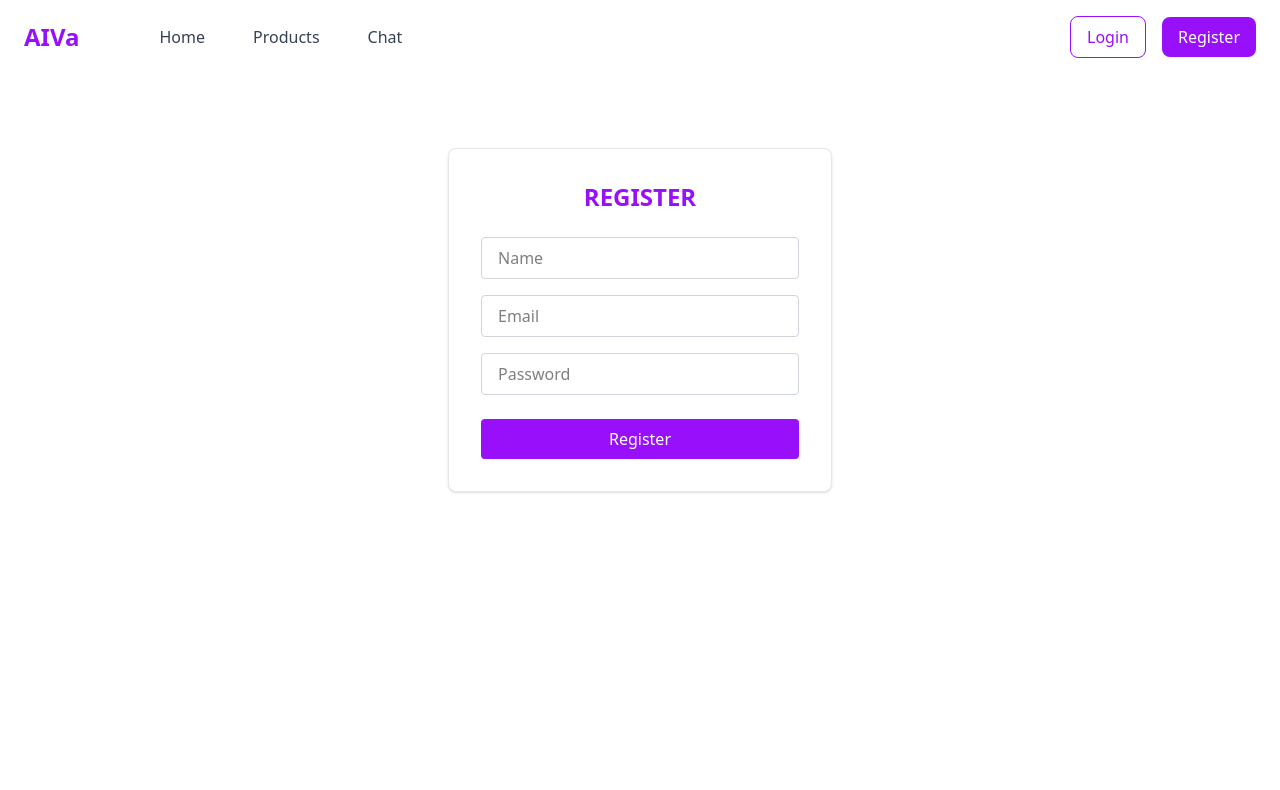
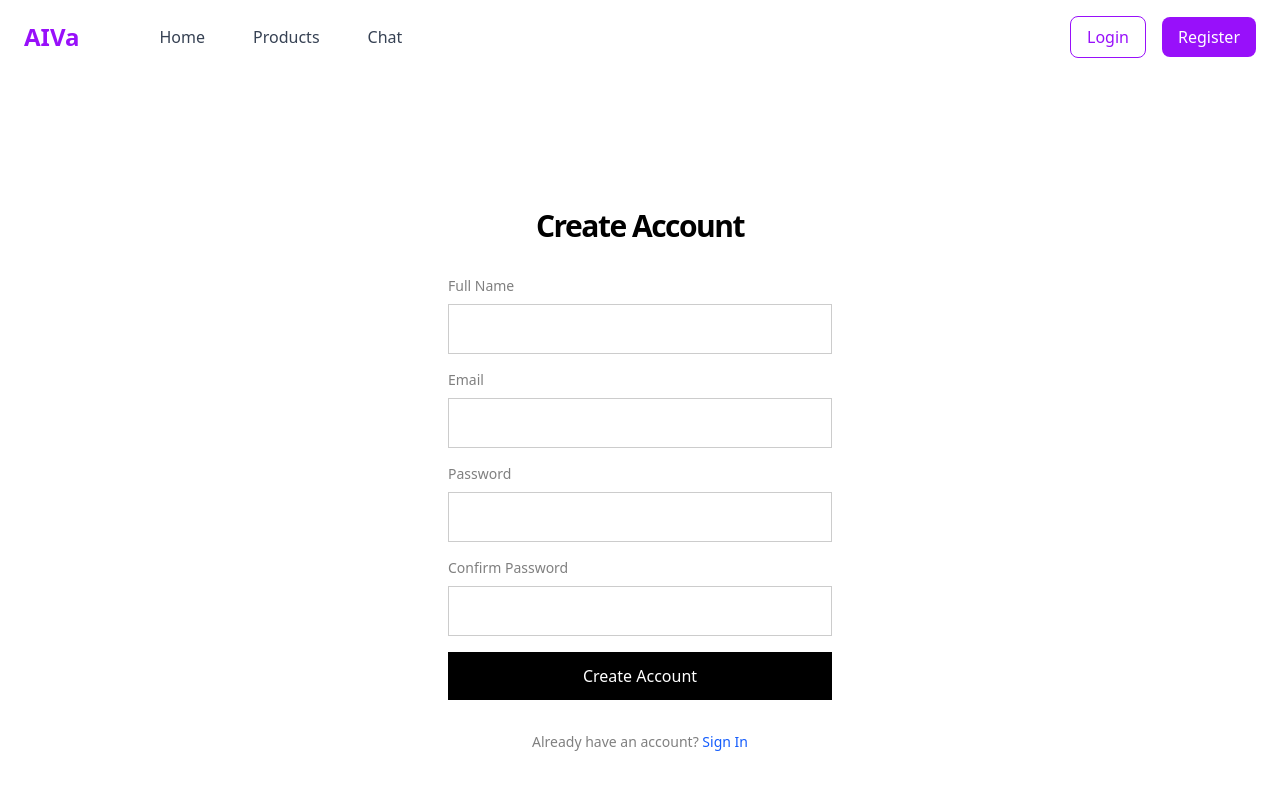
Before and after one commit to OUSL-EEY4189-PA01/AIVa-Ecommerce-Platform, a React (Vite) app in the folder frontend/: page /register in a window 1280 px wide. Shown: the top 790 px of the page. Built offline with nearby package versions, Linux system fonts and the light colour scheme.

Commit message:
Update Login page and Register page

```diff
--- a/frontend/pages/Login.jsx
+++ b/frontend/pages/Login.jsx
@@ -1,86 +1,75 @@
-import { useState } from "react";
-import { Link, useNavigate } from "react-router-dom";
-import { useAuth } from "../context/AuthContext.jsx";
-import axios from "axios";
+import React, { useState } from 'react';
+import { Link, useNavigate } from 'react-router-dom';
+import { useAuth } from '../context/AuthContext';
 
 const Login = () => {
   const [email, setEmail] = useState('');
   const [password, setPassword] = useState('');
   const [error, setError] = useState('');
   const [loading, setLoading] = useState(false);
+  const { login } = useAuth();
   const navigate = useNavigate();
-  const { login } = useAuth();
 
   const handleSubmit = async (e) => {
     e.preventDefault();
     setError('');
     setLoading(true);
-
     try {
-      const { data } = await axios.post("http://localhost:5000/api/auth/login",{ email, password });
-
-      login(data.user, data.token);
-
+      const result = await login(email, password);
+      if (result.success) {
         navigate('/');
-
-      console.log("Login success:", data);
-
-    } catch (err) {
-      setError(err.response?.data?.message || err.message || "Login failed, Try again");
+      } else {
+        setError(result.message || 'Invalid credentials');
+      }
+    } catch {
+      setError('Login failed');
     } finally {
       setLoading(false);
     }
   };
 
   return (
-    <div className="flex flex-col items-center justify-center min-h-[60vh] bg-white py-12">
-      <div className="w-full max-w-sm bg-white border border-gray-200 rounded-lg shadow p-8">
-        <h1 className="text-2xl font-bold text-purple-600 mb-6 text-center">
-          LOGIN
-        </h1>
-        <form onSubmit={handleSubmit}>
+    <div className="min-h-screen flex items-center justify-center px-4">
+      <div className="w-full max-w-sm">
+        <h1 className="text-3xl font-black tracking-tighter text-center mb-8">Sign In</h1>
+
+        {error && (
+          <div className="mb-6 p-4 bg-red-50 border border-red-200 text-red-800 text-sm">{error}</div>
+        )}
+
+        <form onSubmit={handleSubmit} className="space-y-4">
+          <div>
+            <label className="block text-sm text-black/50 mb-2">Email</label>
             <input
               type="email"
-            name="email"
-            placeholder="Email"
+              required
               value={email}
               onChange={(e) => setEmail(e.target.value)}
-            className="w-full mb-4 px-4 py-2 border border-gray-300 rounded focus:outline-none focus:border-purple-600 bg-white text-black"
-            required
+              className="w-full px-4 py-3 border border-black/20 focus:border-black focus:outline-none"
             />
+          </div>
+          <div>
+            <label className="block text-sm text-black/50 mb-2">Password</label>
             <input
               type="password"
-            name="password"
-            placeholder="Password"
+              required
               value={password}
               onChange={(e) => setPassword(e.target.value)}
-            className="w-full mb-6 px-4 py-2 border border-gray-300 rounded focus:outline-none focus:border-purple-600 bg-white text-black"
-            required
+              className="w-full px-4 py-3 border border-black/20 focus:border-black focus:outline-none"
             />
-
-          {error && (
-            <p className="text-red-500 text-sm mb-4 text-center">{error}</p>
-          )}
-
+          </div>
           <button
             type="submit"
             disabled={loading}
-            className={`w-full ${
-              loading ? "bg-purple-400" : "bg-purple-600 hover:bg-purple-700"
-            } text-white py-2 rounded transition`}
+            className="w-full py-3 bg-black text-white font-medium hover:bg-black/80 disabled:opacity-50"
           >
-            {loading ? "Logging in..." : "Login"}
+            {loading ? 'Signing in...' : 'Sign In'}
           </button>
         </form>
 
-        <p className="text-center text-gray-600 mt-4">
-          Don't have an account?{" "}
-          <Link
-            to="/register"
-            className="text-purple-600 font-medium hover:underline"
-          >
-            Register
-          </Link>
+        <p className="text-center mt-8 text-sm text-black/50">
+          Don't have an account?{' '}
+          <Link to="/register" className="text-blue-600 hover:underline">Register</Link>
         </p>
       </div>
     </div>
--- a/frontend/pages/Register.jsx
+++ b/frontend/pages/Register.jsx
@@ -1,89 +1,109 @@
-import { useState } from "react";
-import { useNavigate } from "react-router-dom";
-import axios from "axios";
+import React, { useState } from 'react';
+import { Link, useNavigate } from 'react-router-dom';
+import { useAuth } from '../context/AuthContext';
 
 const Register = () => {
   const [name, setName] = useState('');
   const [email, setEmail] = useState('');
   const [password, setPassword] = useState('');
+  const [confirmPassword, setConfirmPassword] = useState('');
   const [error, setError] = useState('');
-  const [success, setSuccess] = useState('');
   const [loading, setLoading] = useState(false);
+  const { register } = useAuth();
   const navigate = useNavigate();
 
   const handleSubmit = async (e) => {
     e.preventDefault();
     setError('');
-    setSuccess('');
+
+    if (password !== confirmPassword) {
+      setError('Passwords do not match');
+      return;
+    }
+
+    if (password.length < 6) {
+      setError('Password must be at least 6 characters');
+      return;
+    }
+
     setLoading(true);
-
     try {
-      const { data } = await axios.post('http://localhost:5000/api/auth/register', { name, email, password });
-
-      setSuccess(data.message);
-
-      setTimeout(() => {
-        navigate('/login');
-      }, 1000);
-
-    } catch (err) {
-      setError(err.response?.data?.message || err.message || "Registration failed, Try again");
+      const result = await register(name, email, password);
+      if (result.success) {
+        navigate('/');
+      } else {
+        setError(result.message || 'Registration failed');
+      }
+    } catch {
+      setError('Registration failed');
     } finally {
       setLoading(false);
     }
   };
 
   return (
-    <div className="flex flex-col items-center justify-center min-h-[60vh] bg-white py-12">
-      <div className="w-full max-w-sm bg-white border border-gray-200 rounded-lg shadow p-8">
-        <h1 className="text-2xl font-bold text-purple-600 mb-6 text-center">
-          REGISTER
-        </h1>
-        <form onSubmit={handleSubmit}>
+    <div className="min-h-screen flex items-center justify-center px-4">
+      <div className="w-full max-w-sm">
+        <h1 className="text-3xl font-black tracking-tighter text-center mb-8">Create Account</h1>
+
+        {error && (
+          <div className="mb-6 p-4 bg-red-50 border border-red-200 text-red-800 text-sm">{error}</div>
+        )}
+
+        <form onSubmit={handleSubmit} className="space-y-4">
+          <div>
+            <label className="block text-sm text-black/50 mb-2">Full Name</label>
             <input
               type="text"
-            name="name"
-            placeholder="Name"
+              required
               value={name}
               onChange={(e) => setName(e.target.value)}
-            className="w-full mb-4 px-4 py-2 border border-gray-300 rounded focus:outline-none focus:border-purple-600 bg-white text-black"
-            required
+              className="w-full px-4 py-3 border border-black/20 focus:border-black focus:outline-none"
             />
+          </div>
+          <div>
+            <label className="block text-sm text-black/50 mb-2">Email</label>
             <input
               type="email"
-            name="email"
-            placeholder="Email"
+              required
               value={email}
               onChange={(e) => setEmail(e.target.value)}
-            className="w-full mb-4 px-4 py-2 border border-gray-300 rounded focus:outline-none focus:border-purple-600 bg-white text-black"
-            required
+              className="w-full px-4 py-3 border border-black/20 focus:border-black focus:outline-none"
             />
+          </div>
+          <div>
+            <label className="block text-sm text-black/50 mb-2">Password</label>
             <input
               type="password"
-            name="password"
-            placeholder="Password"
+              required
               value={password}
               onChange={(e) => setPassword(e.target.value)}
-            className="w-full mb-6 px-4 py-2 border border-gray-300 rounded focus:outline-none focus:border-purple-600 bg-white text-black"
+              className="w-full px-4 py-3 border border-black/20 focus:border-black focus:outline-none"
+            />
+          </div>
+          <div>
+            <label className="block text-sm text-black/50 mb-2">Confirm Password</label>
+            <input
+              type="password"
               required
+              value={confirmPassword}
+              onChange={(e) => setConfirmPassword(e.target.value)}
+              className="w-full px-4 py-3 border border-black/20 focus:border-black focus:outline-none"
             />
-
-          {error && (
-            <p className="text-red-500 text-sm mb-4 text-center">{error}</p>
-          )}
-          {success && (
-            <p className="text-green-500 text-sm mb-4 text-center">{success}</p>
-          )}
-
+          </div>
           <button
             type="submit"
             disabled={loading}
-            className={`w-full ${loading ? "bg-purple-400" : "bg-purple-600 hover:bg-purple-700"
-              } text-white py-2 rounded transition`}
+            className="w-full py-3 bg-black text-white font-medium hover:bg-black/80 disabled:opacity-50"
           >
-            {loading ? "Registering..." : "Register"}
+            {loading ? 'Creating...' : 'Create Account'}
           </button>
         </form>
+
+        <p className="text-center mt-8 text-sm text-black/50">
+          Already have an account?{' '}
+          <Link to="/login" className="text-blue-600 hover:underline">Sign In</Link>
+        </p>
       </div>
     </div>
   );
```
Lines whose indentation alone changed are shown as unchanged.
